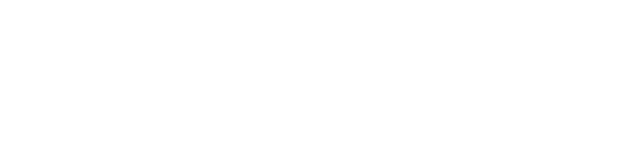
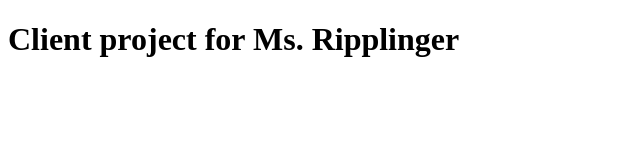
Before and after one commit to griffithscal6-prog/WDD130-Ripplinger, a plain HTML site: page index.html in a window 1280 px wide. Shown: the whole page, without its empty margins (0-640 px from the left). Drawn offline with Linux system fonts and the light colour scheme.

Commit message:
Update index.html

```diff
--- a/index.html
+++ b/index.html
@@ -3,9 +3,9 @@
 <head>
     <meta charset="UTF-8">
     <meta name="viewport" content="width=device-width, initial-scale=1.0">
-    <title>My Client Project for Lydia Ripplinger</title>
+    <title>Web Site</title>
 </head>
 <body>
-
+     <h1>Client project for Ms. Ripplinger</h1>
 </body>
 </html>
```
